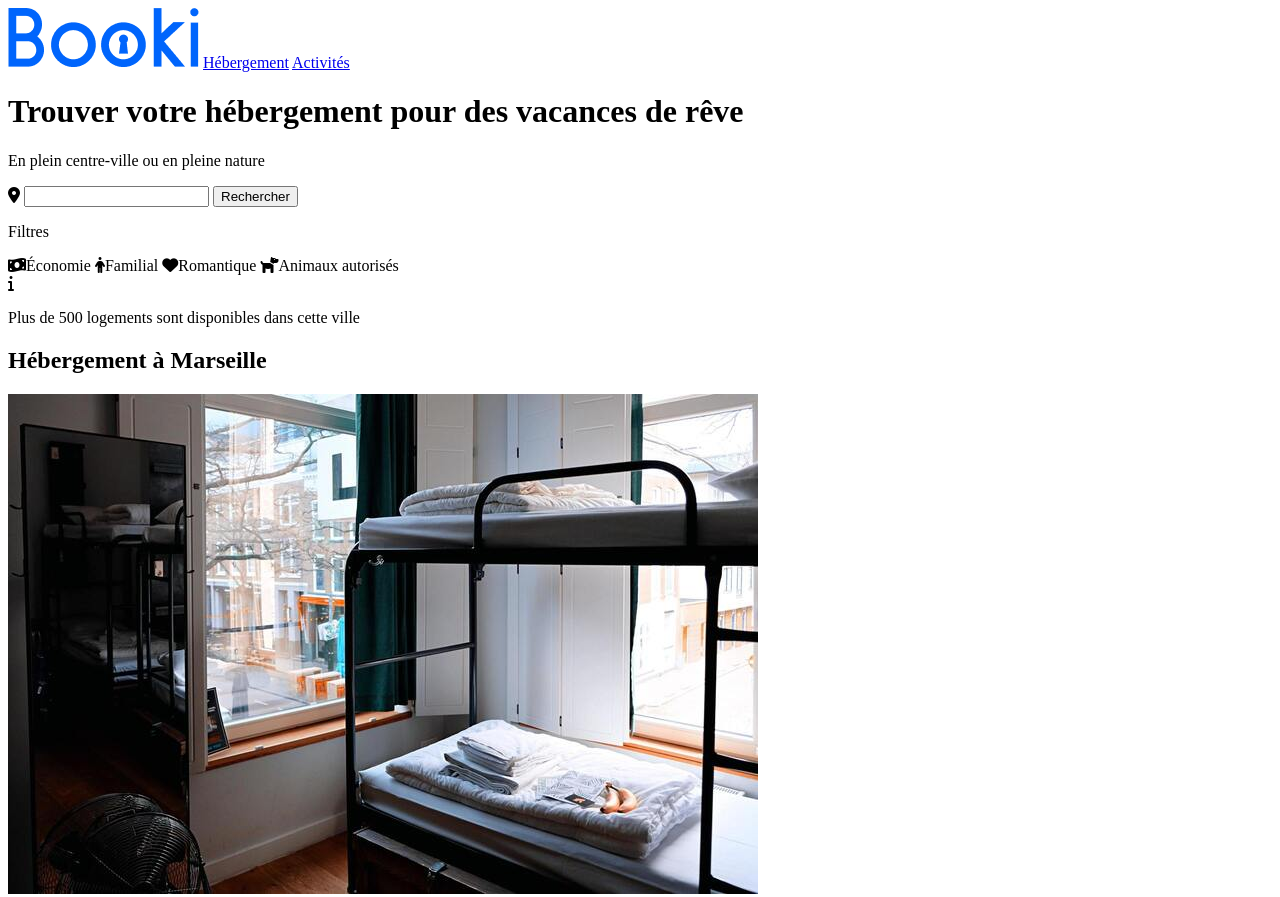
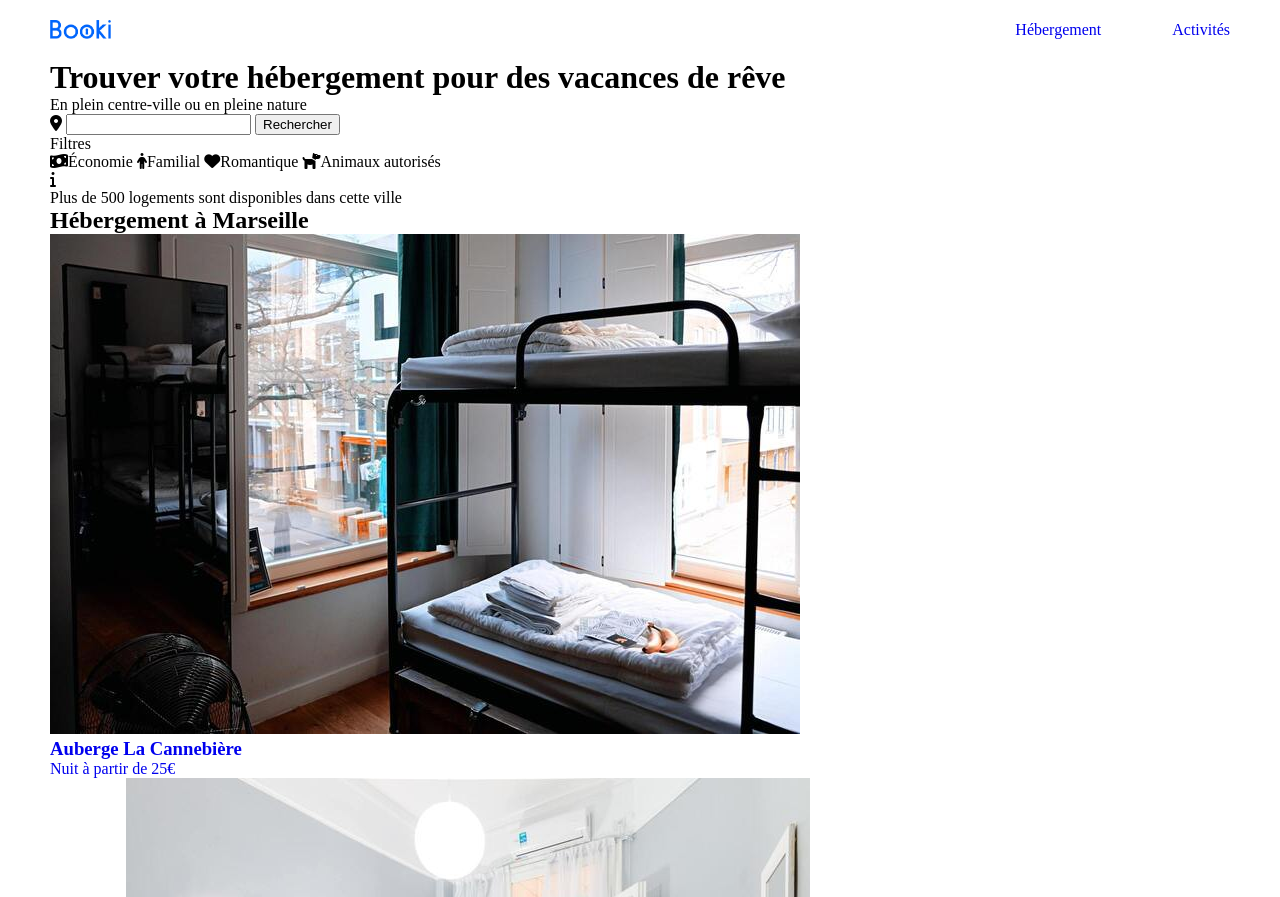
Before and after one commit to QuentinMouton/Booki, a plain HTML site: page index.html in a window 1280 px wide. Shown: the top 897 px of the page. Drawn offline with Linux system fonts and the light colour scheme.

Commit message:
Base En-tete

```diff
--- a/css/style.css
+++ b/css/style.css
@@ -0,0 +1,35 @@
+/* General */
+* {
+    margin: 0;
+  }
+body {
+    padding: 0 50px;
+}
+a {
+    text-decoration: none;
+  }
+a:visited {
+    color: black;
+}
+
+/* En-tete */
+header {
+    padding: 20px 0;
+}
+nav {
+    display: flex;
+    flex-direction: row;
+    align-items: center;
+    justify-content: space-between;
+}
+nav img {
+    width: 61.09px;
+    height: 19px;
+}
+nav a {
+    margin-left: 67px;
+}
+nav a:hover {
+    color: #0065FC;
+    border-top: 2px #0065FC solid;
+}
--- a/index.html
+++ b/index.html
@@ -12,8 +12,10 @@
         <header>
             <nav>
                 <img src="images/logo/Booki.png" alt="">
-                <a href="#">Hébergement</a>
-                <a href="#">Activités</a>
+                <div>
+                    <a href="#">Hébergement</a>
+                    <a href="#">Activités</a>
+                </div>
             </nav>
         </header>
 
```
